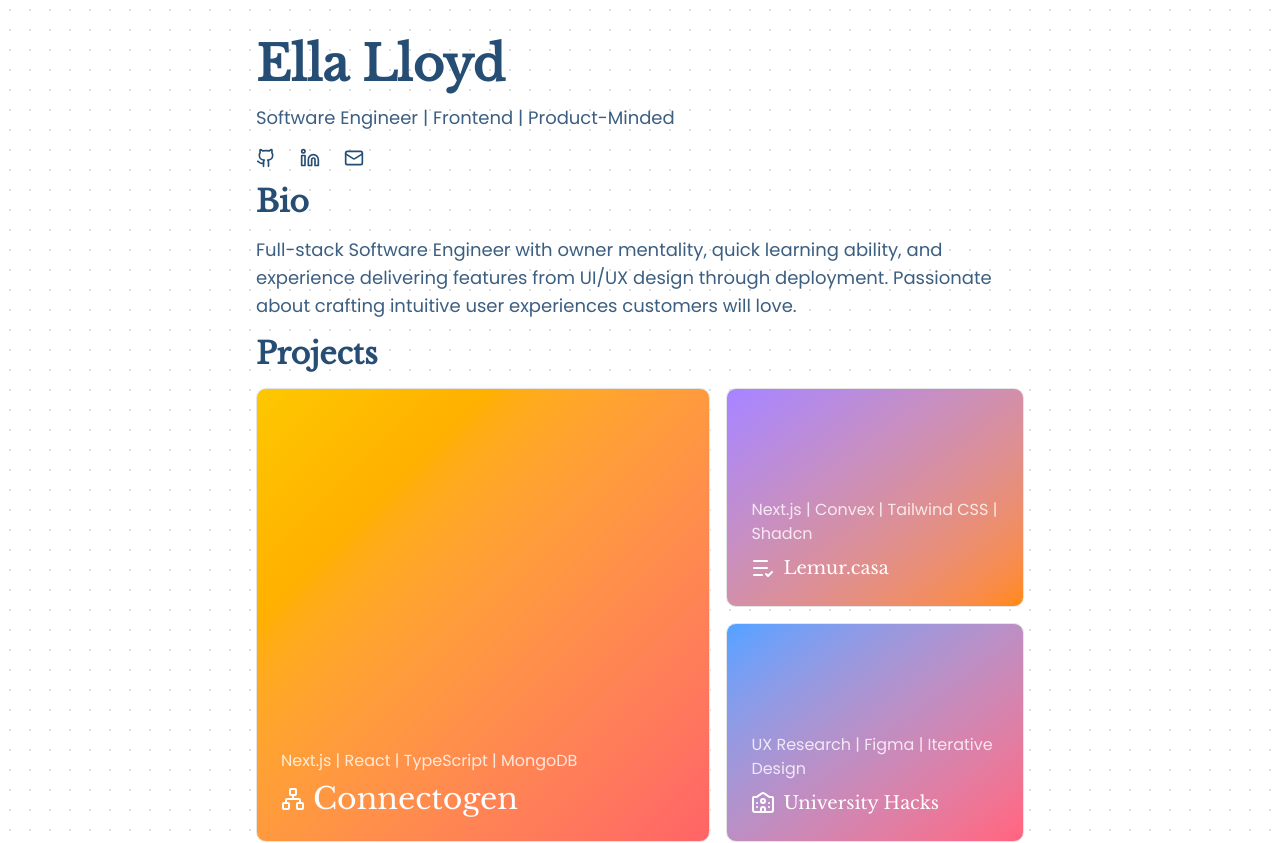
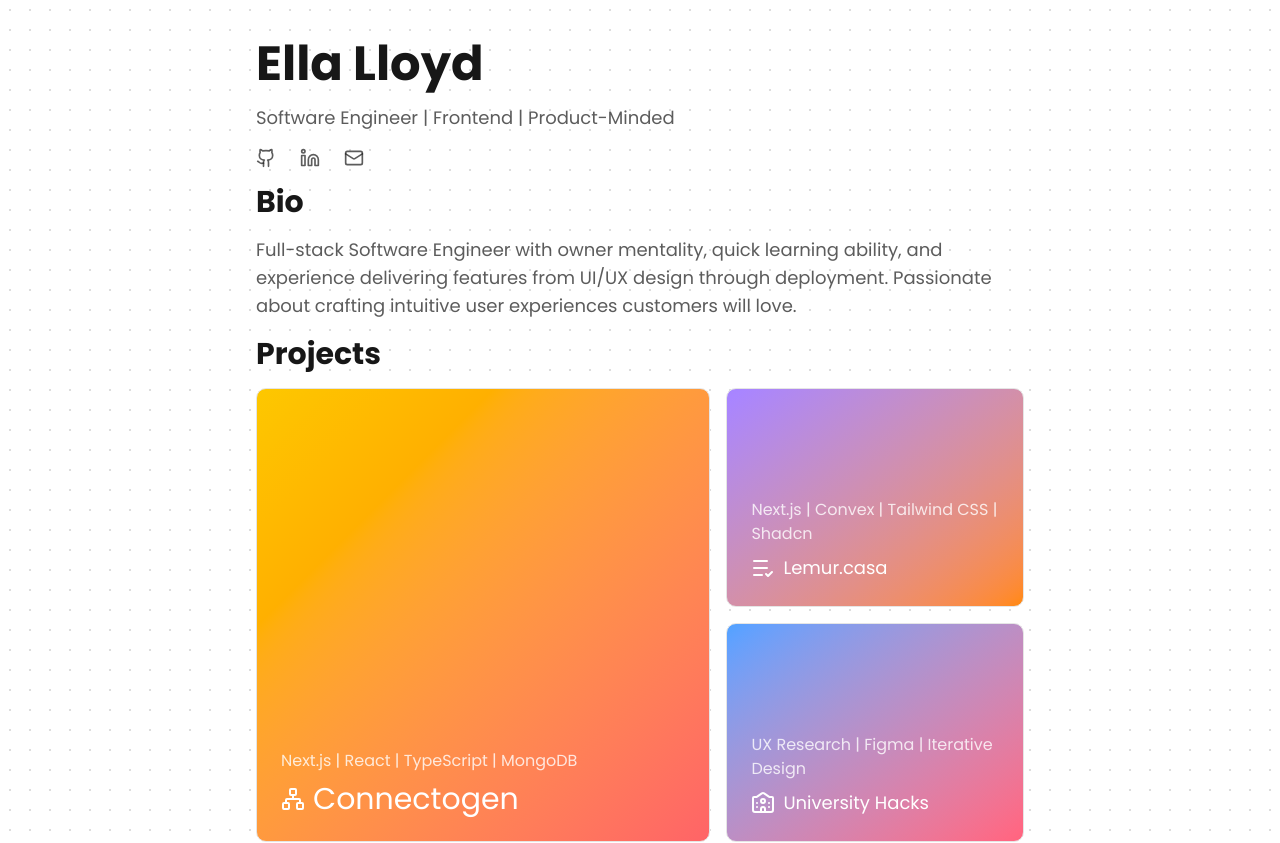
Before and after one commit to ellalloyd/ella-lloyd-portfolio, a Next.js app: page / in a window 1280 px wide. Shown: the top 843 px of the page. Built offline with nearby package versions, Linux system fonts and the light colour scheme.

Commit message:
updating some text styles

```diff
--- a/src/app/globals.css
+++ b/src/app/globals.css
@@ -42,7 +42,7 @@
   --radius-lg: var(--radius);
   --radius-xl: calc(var(--radius) + 4px);
   --font-sans: var(--font-poppins);
-  --font-serif: var(--font-libre-baskerville);
+  --font-serif: var(--font-poppins);
 
 }
 
@@ -54,7 +54,7 @@
   --card-foreground: oklch(0.145 0 0);
   --popover: oklch(1 0 0);
   --popover-foreground: oklch(0.145 0 0);
-  --primary: oklch(0.4092 0.078 250.28);
+  --primary: oklch(0.205 0 0);
   --primary-foreground: oklch(0.985 0 0);
   --secondary: oklch(0.97 0 0);
   --secondary-foreground: oklch(0.205 0 0);
--- a/src/app/page.tsx
+++ b/src/app/page.tsx
@@ -1,5 +1,6 @@
 import { ProjectGrid } from "@/components/Projects";
 import { AnimatedHeader } from "@/components/AnimatedHeader";
+import { Spotify } from "@/components/Spotify";
 
 const fadeInUp = {
   initial: { opacity: 0, y: 60 },
@@ -26,6 +27,8 @@ const Home = () => {
       <section id="projects" className="mt-4">
         <ProjectGrid fadeInUp={fadeInUp} staggerContainer={staggerContainer} />
       </section>
+
+
     </div>
   );
 };
--- a/src/components/AnimatedHeader.tsx
+++ b/src/components/AnimatedHeader.tsx
@@ -30,7 +30,7 @@ export function AnimatedHeader({ fadeInUp, staggerContainer }: AnimatedHeaderPro
                     Ella Lloyd
                 </motion.h1>
                 <motion.p
-                    className="text-lg text-primary/90 mb-4"
+                    className="text-lg text-primary/70 mb-4"
                     initial={{ opacity: 0, y: 30 }}
                     animate={{ opacity: 1, y: 0 }}
                     transition={{ duration: 0.8, delay: 0.4 }}
@@ -49,7 +49,7 @@ export function AnimatedHeader({ fadeInUp, staggerContainer }: AnimatedHeaderPro
                         href="https://github.com/ellalloyd"
                         target="_blank"
                         rel="noopener noreferrer"
-                        className="text-primary hover:text-accent transition-colors hover:scale-110 duration-200"
+                        className="text-primary/70 hover:text-accent transition-colors hover:scale-110 duration-200"
                         aria-label="GitHub"
                     >
                         <Github />
@@ -58,14 +58,14 @@ export function AnimatedHeader({ fadeInUp, staggerContainer }: AnimatedHeaderPro
                         href="https://linkedin.com/in/ella-lloyd"
                         target="_blank"
                         rel="noopener noreferrer"
-                        className="text-primary hover:text-accent transition-colors hover:scale-110 duration-200"
+                        className="text-primary/70 hover:text-accent transition-colors hover:scale-110 duration-200"
                         aria-label="LinkedIn"
                     >
                         <Linkedin />
                     </a>
                     <a
                         href="mailto:elloyd116@gmail.com"
-                        className="text-primary hover:text-accent transition-colors hover:scale-110 duration-200"
+                        className="text-primary/70 hover:text-accent transition-colors hover:scale-110 duration-200"
                         aria-label="Email"
                     >
                         <Mail />
@@ -87,7 +87,7 @@ export function AnimatedHeader({ fadeInUp, staggerContainer }: AnimatedHeaderPro
                     Bio
                 </motion.h1>
                 <motion.p
-                    className="text-lg text-primary/90"
+                    className="text-lg text-primary/70"
                     initial={{ opacity: 0, y: 30 }}
                     animate={{ opacity: 1, y: 0 }}
                     transition={{ duration: 0.8, delay: 0.4 }}
--- a/src/components/Spotify.tsx
+++ b/src/components/Spotify.tsx
@@ -16,8 +16,8 @@ export async function Spotify() {
     return (
         <HoverCard>
             <HoverCardTrigger className="flex flex-row gap-2 items-center cursor-pointer w-fit">
-                <AudioLinesIcon className="size-6 [&_svg]:stroke-muted-foreground!" />
-                <p className="text-lg text-muted-foreground">Listening to...</p>
+                <AudioLinesIcon className="size-6 [&_svg]:stroke-primary/70!" />
+                <p className="text-lg text-primary/70">Listening to...</p>
             </HoverCardTrigger>
             <HoverCardContent className="flex flex-row gap-4 items-center bg-white p-4 rounded-lg max-w-2xl">
                 <div className="flex">
```
